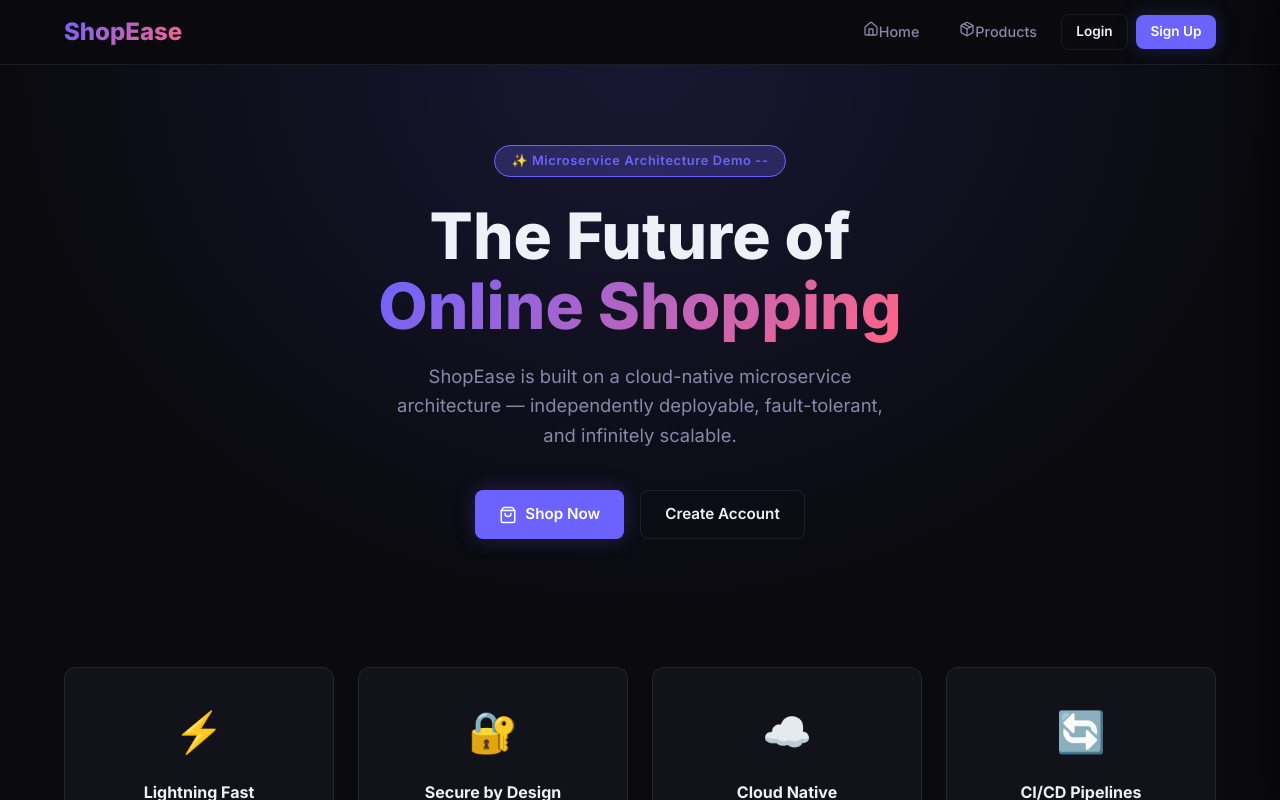
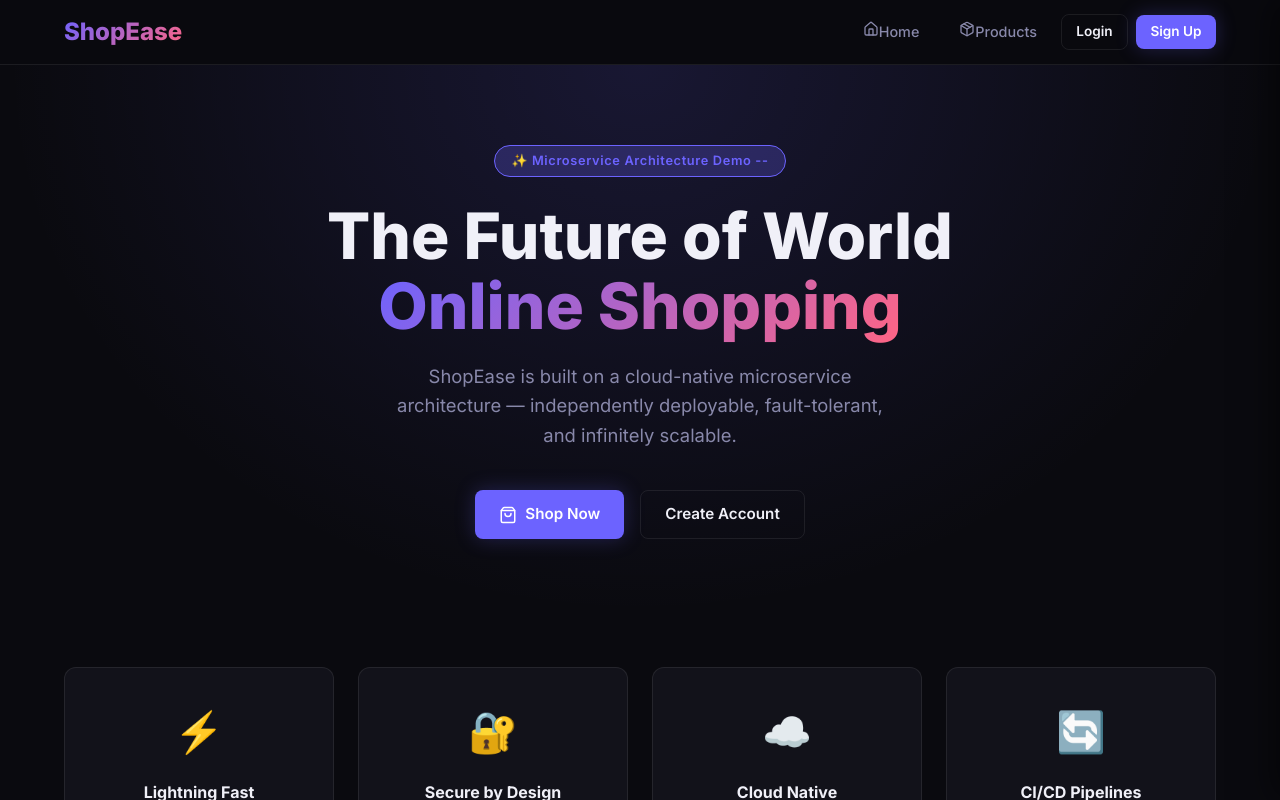
Before and after one commit to ThilanRandika/t_frontend, a React app: page / in a window 1280 px wide. Shown: the top 800 px of the page. Built offline with nearby package versions, Linux system fonts and the light colour scheme; the HTML template or start-up script is replaced by a standard one.

Commit message:
pipeline check

```diff
--- a/src/pages/Home.jsx
+++ b/src/pages/Home.jsx
@@ -9,7 +9,7 @@ export default function Home() {
         <div className="container">
           <div className="hero-badge">✨ Microservice Architecture Demo --</div>
           <h1>
-            The Future of
+            The Future of World
             <br />
             <span>Online Shopping</span>
           </h1>
```
